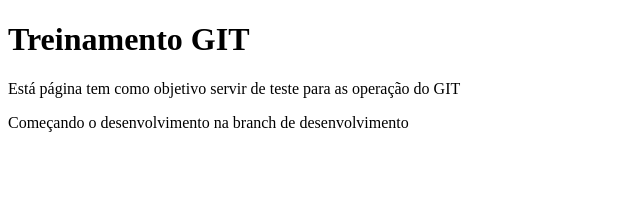
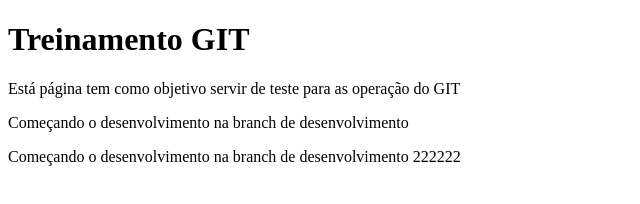
Before and after one commit to RachMoreschi/NovoTreinamentoGit, a plain HTML site: page index.html in a window 1280 px wide. Shown: the whole page, without its empty margins (0-640 px from the left). Drawn offline with Linux system fonts and the light colour scheme.

Commit message:
Update index.html

```diff
--- a/index.html
+++ b/index.html
@@ -9,5 +9,7 @@
 	<p>Está página tem como objetivo servir de teste para as operação do GIT</p>
 
 	<p>Começando o desenvolvimento na branch de desenvolvimento</p>
+
+	<p>Começando o desenvolvimento na branch de desenvolvimento 222222</p>
 </body>
 </html>
```
